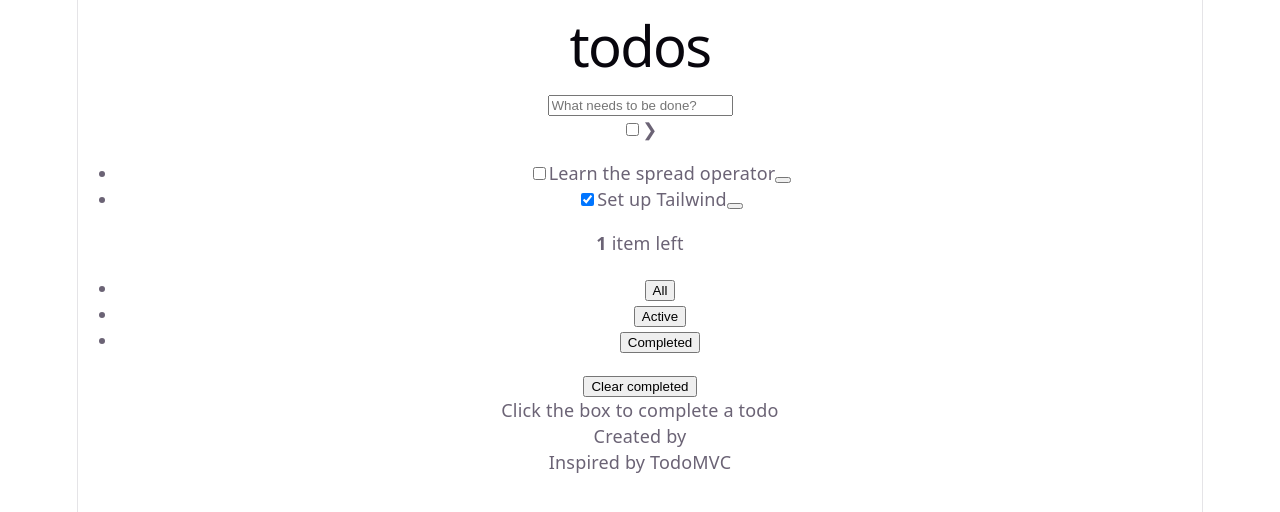
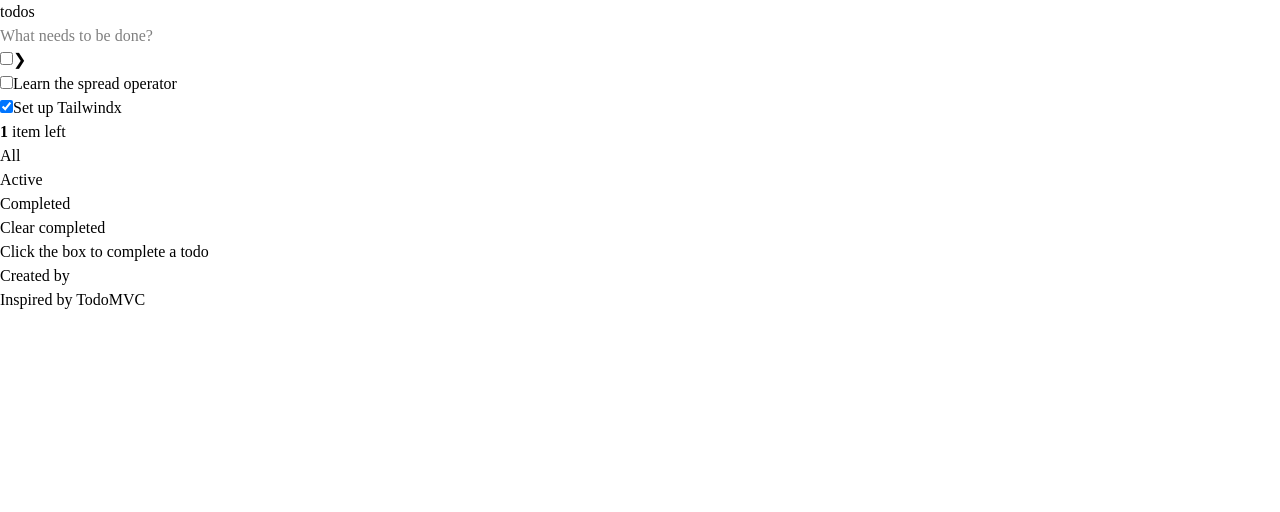
Before and after one commit to Vansqwe08/csit340-todomvc-quinaging, a React (Vite) app in the folder csit340-todomvc-quinaging/: page / in a window 1280 px wide. Shown: the top 512 px of the page. Built offline with nearby package versions, Linux system fonts and the light colour scheme.

Commit message:
feat: add static todomvc layout

```diff
--- a/csit340-todomvc-quinaging/src/App.jsx
+++ b/csit340-todomvc-quinaging/src/App.jsx
@@ -5,8 +5,8 @@ import Info from './components/Info.jsx'
     return (
       <div className="min-h-screen bg-[#f5f5f5] py-8 font-light text-[#111]">
         <Todos />
-        <Info name="YOUR NAME" />
-      </div>
+        <Info name="Kris Van Ruzzel Quinaging" />
+    </div>
   )
 }
 
--- a/csit340-todomvc-quinaging/src/components/Todos.jsx
+++ b/csit340-todomvc-quinaging/src/components/Todos.jsx
@@ -38,7 +38,7 @@ function Todos(){
               <span className="flex-1 py-[15px] pr-[60px] pl-[15px] break-all text-[#949494] line-through">Set up Tailwind</span>
                 <button
                     type="button"
-                    className="absolute right-[10px] hidden size-10 cursor-pointer text-[30px] text-[#949494] group-hover:block hover:text-[#c18585]" >
+                    className="absolute right-[10px] hidden size-10 cursor-pointer text-[30px] text-[#949494] group-hover:block hover:text-[#c18585]" >x
                     </button>
                 </li>
             </ul>
@@ -55,7 +55,7 @@ function Todos(){
                   </button>
              </li>
                 <li>
-                  <button
+                   <button
                   type="button"
                     className="cursor-pointer rounded-[3px] border border-transparent px-[7px] py-[3px] hover:border-[#b83f45]/10">
                    Active
--- a/csit340-todomvc-quinaging/src/index.css
+++ b/csit340-todomvc-quinaging/src/index.css
@@ -1,111 +1 @@
-:root {
-  --text: #6b6375;
-  --text-h: #08060d;
-  --bg: #fff;
-  --border: #e5e4e7;
-  --code-bg: #f4f3ec;
-  --accent: #aa3bff;
-  --accent-bg: rgba(170, 59, 255, 0.1);
-  --accent-border: rgba(170, 59, 255, 0.5);
-  --social-bg: rgba(244, 243, 236, 0.5);
-  --shadow:
-    rgba(0, 0, 0, 0.1) 0 10px 15px -3px, rgba(0, 0, 0, 0.05) 0 4px 6px -2px;
-
-  --sans: system-ui, 'Segoe UI', Roboto, sans-serif;
-  --heading: system-ui, 'Segoe UI', Roboto, sans-serif;
-  --mono: ui-monospace, Consolas, monospace;
-
-  font: 18px/145% var(--sans);
-  letter-spacing: 0.18px;
-  color-scheme: light dark;
-  color: var(--text);
-  background: var(--bg);
-  font-synthesis: none;
-  text-rendering: optimizeLegibility;
-  -webkit-font-smoothing: antialiased;
-  -moz-osx-font-smoothing: grayscale;
-
-  @media (max-width: 1024px) {
-    font-size: 16px;
-  }
-}
-
-@media (prefers-color-scheme: dark) {
-  :root {
-    --text: #9ca3af;
-    --text-h: #f3f4f6;
-    --bg: #16171d;
-    --border: #2e303a;
-    --code-bg: #1f2028;
-    --accent: #c084fc;
-    --accent-bg: rgba(192, 132, 252, 0.15);
-    --accent-border: rgba(192, 132, 252, 0.5);
-    --social-bg: rgba(47, 48, 58, 0.5);
-    --shadow:
-      rgba(0, 0, 0, 0.4) 0 10px 15px -3px, rgba(0, 0, 0, 0.25) 0 4px 6px -2px;
-  }
-
-  #social .button-icon {
-    filter: invert(1) brightness(2);
-  }
-}
-
-body {
-  margin: 0;
-}
-
-#root {
-  width: 1126px;
-  max-width: 100%;
-  margin: 0 auto;
-  text-align: center;
-  border-inline: 1px solid var(--border);
-  min-height: 100svh;
-  display: flex;
-  flex-direction: column;
-  box-sizing: border-box;
-}
-
-h1,
-h2 {
-  font-family: var(--heading);
-  font-weight: 500;
-  color: var(--text-h);
-}
-
-h1 {
-  font-size: 56px;
-  letter-spacing: -1.68px;
-  margin: 32px 0;
-  @media (max-width: 1024px) {
-    font-size: 36px;
-    margin: 20px 0;
-  }
-}
-h2 {
-  font-size: 24px;
-  line-height: 118%;
-  letter-spacing: -0.24px;
-  margin: 0 0 8px;
-  @media (max-width: 1024px) {
-    font-size: 20px;
-  }
-}
-p {
-  margin: 0;
-}
-
-code,
-.counter {
-  font-family: var(--mono);
-  display: inline-flex;
-  border-radius: 4px;
-  color: var(--text-h);
-}
-
-code {
-  font-size: 15px;
-  line-height: 135%;
-  padding: 4px 8px;
-  background: var(--code-bg);
-}
+@import "tailwindcss";
--- a/csit340-todomvc-quinaging/vite.config.js
+++ b/csit340-todomvc-quinaging/vite.config.js
@@ -1,7 +1,8 @@
 import react from '@vitejs/plugin-react'
+import tailwindcss from '@tailwindcss/vite'
 import { defineConfig } from 'vite'
 
 // https://vite.dev/config/
 export default defineConfig({
-  plugins: [react()],
+  plugins: [react(), tailwindcss()],
 })
```
